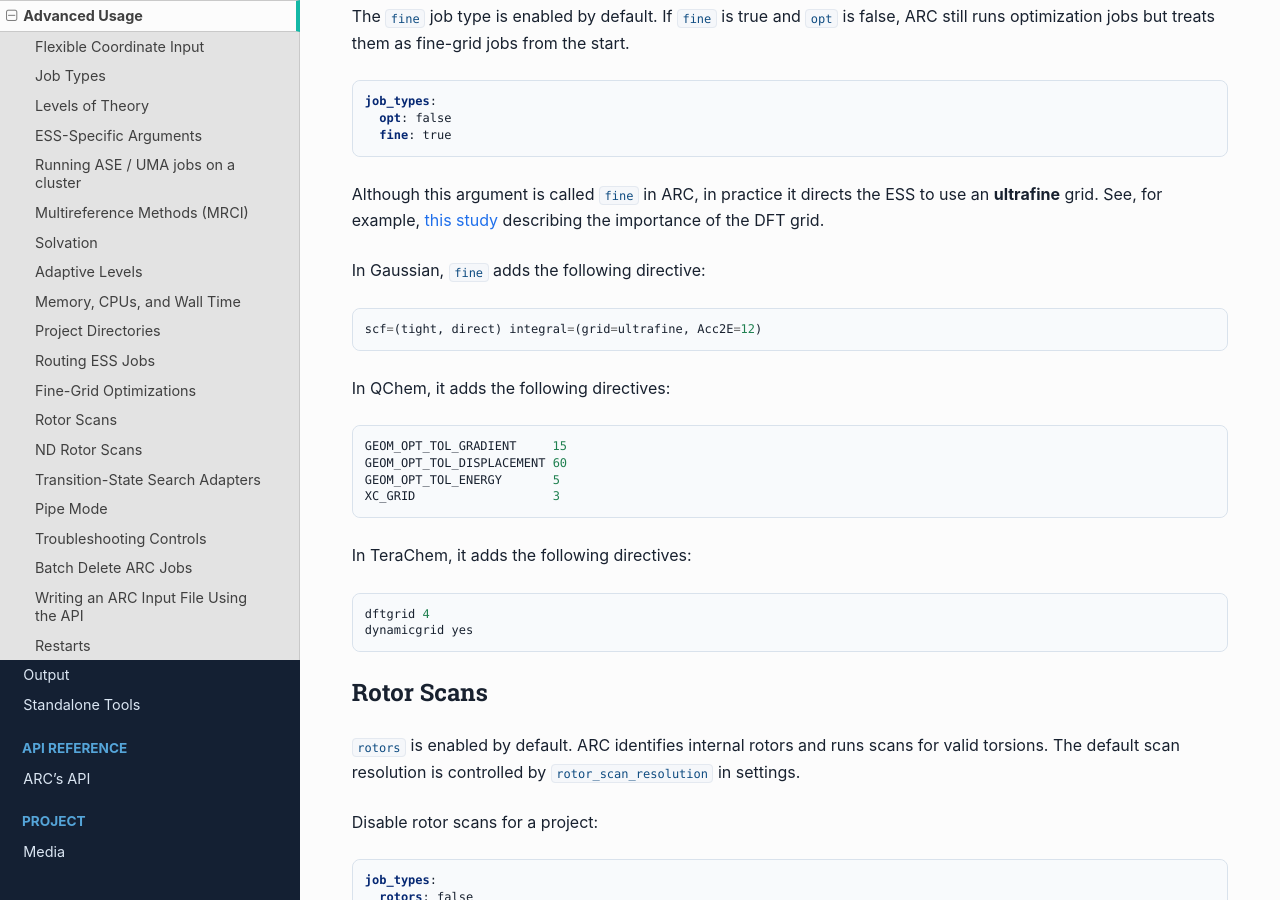
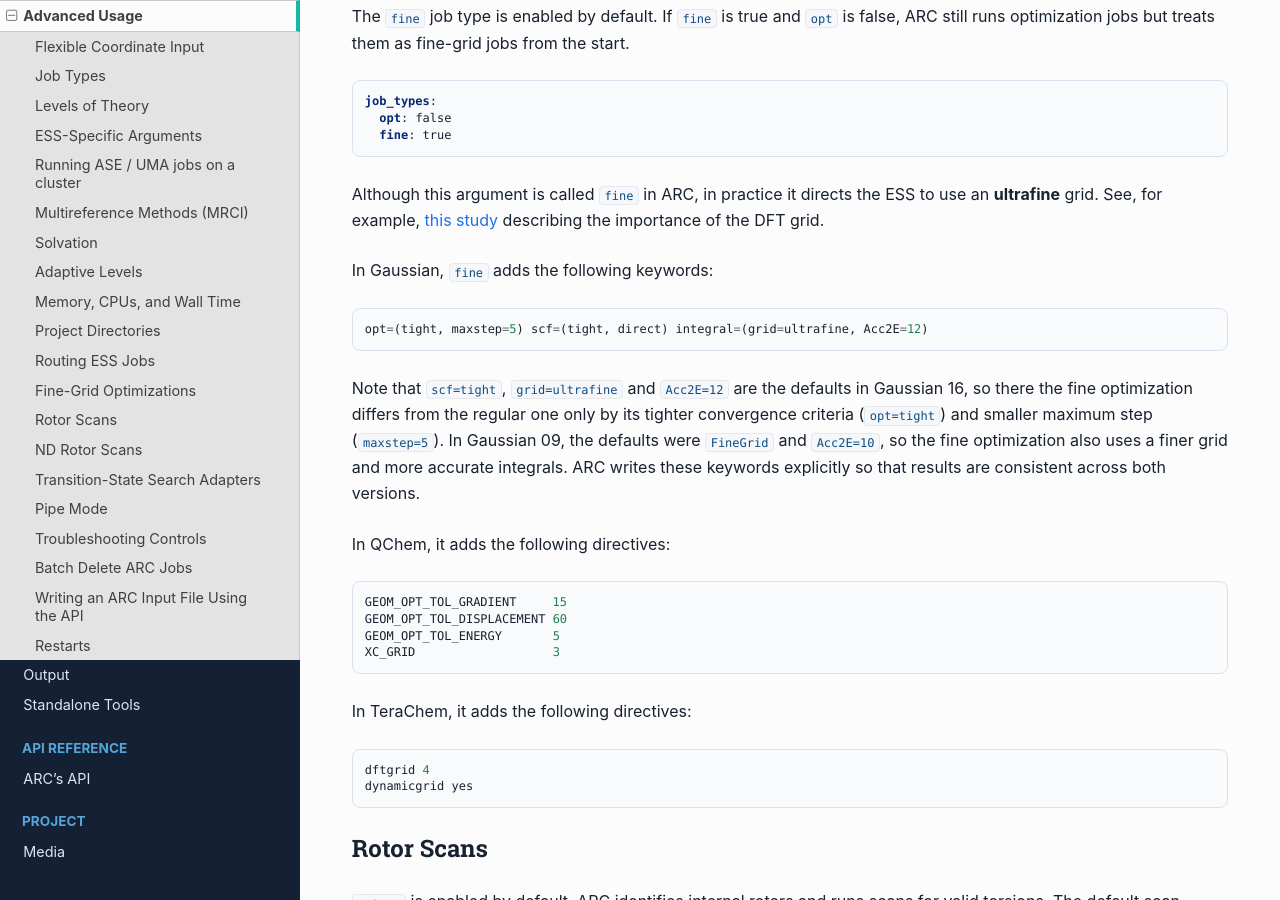
Before and after one commit to ReactionMechanismGenerator/ARC, a Sphinx documentation site: the page built from docs/source/advanced.rst, in a window 1280 px wide and 900 px high, scrolled down 12279 px. Built offline with Sphinx 7.4.7 and the Read the Docs theme 3.1.0, drawn with Linux system fonts in a browser that asks for light colours; formulas are drawn with MathJax 3; the version number is read from the project's files by our own code.

Commit message:
docs: list opt=(tight, maxstep=5) in the fine-grid section
Note that in G16 the grid, scf=tight and Acc2E=12 are already defaults,
so the fine opt differs only by its convergence criteria.

Co-Authored-By: Claude Opus 5.5 <noreply@anthropic.com>

```diff
--- a/docs/source/advanced.rst
+++ b/docs/source/advanced.rst
@@ -627,9 +627,17 @@ importance of the DFT grid.
 
 __ DFTGridStudy_
 
-In Gaussian, ``fine`` adds the following directive::
+In Gaussian, ``fine`` adds the following keywords::
 
-    scf=(tight, direct) integral=(grid=ultrafine, Acc2E=12)
+    opt=(tight, maxstep=5) scf=(tight, direct) integral=(grid=ultrafine, Acc2E=12)
+
+Note that ``scf=tight``, ``grid=ultrafine`` and ``Acc2E=12`` are the defaults in
+Gaussian 16, so there the fine optimization differs from the regular one only by
+its tighter convergence criteria (``opt=tight``) and smaller maximum step
+(``maxstep=5``). In Gaussian 09, the defaults were ``FineGrid`` and ``Acc2E=10``,
+so the fine optimization also uses a finer grid and more accurate integrals.
+ARC writes these keywords explicitly so that results are consistent across both
+versions.
 
 In QChem, it adds the following directives::
 
```
